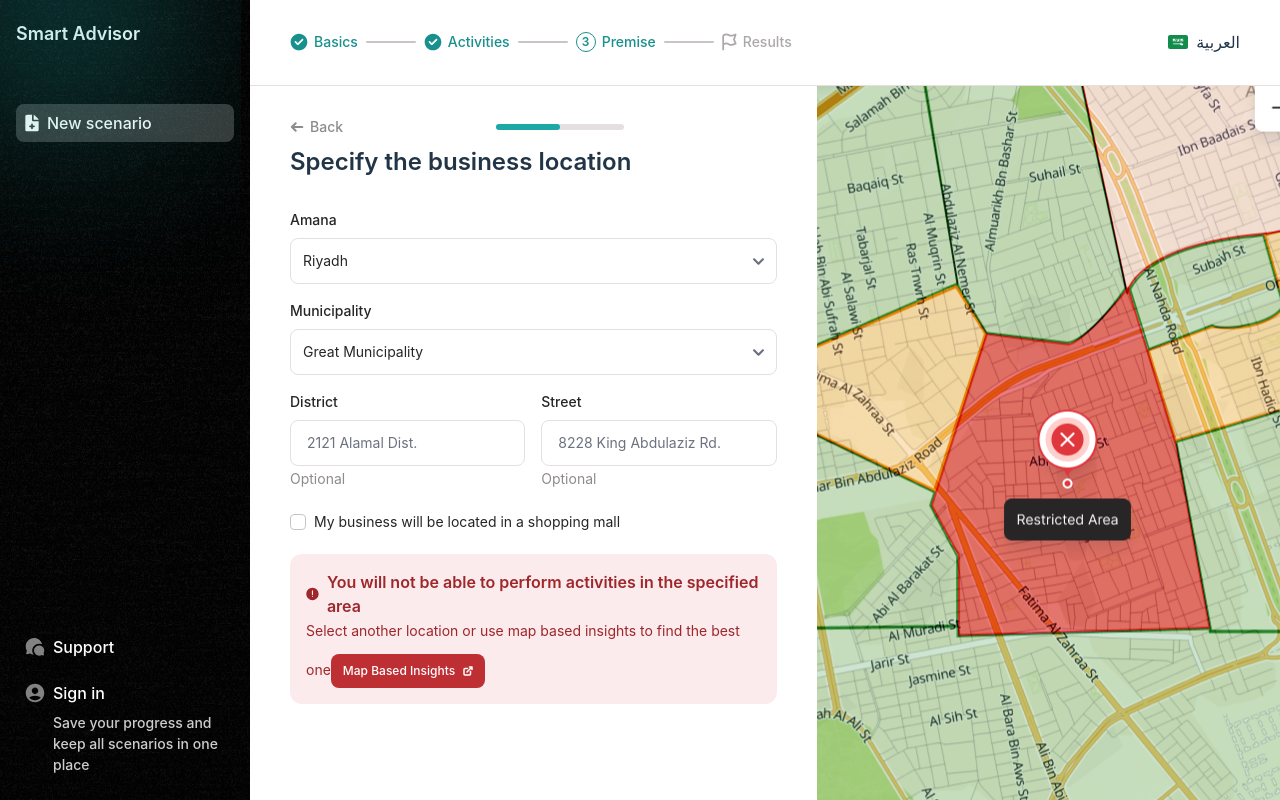
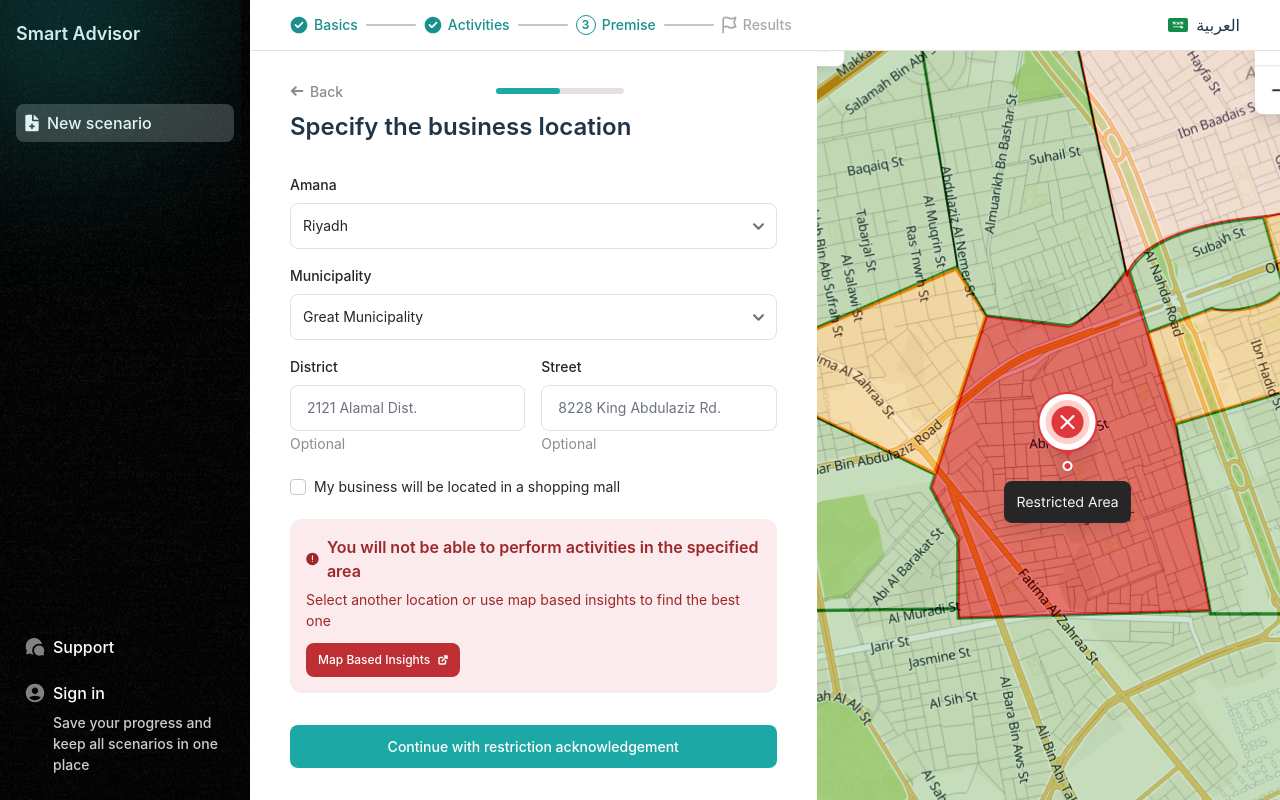
Before and after one commit to zemlyakov/vite-react-form, a React (Vite) app: page / in a window 1280 px wide. Built offline with nearby package versions, Linux system fonts and the light colour scheme.

Commit message:
Business location form

```diff
--- /dev/null
+++ b/src/components/form/SubmitButton.jsx
@@ -0,0 +1,12 @@
+import PropTypes from "prop-types";
+
+export default function SubmitButton({ label }) {
+  return (
+    <button type="button"
+            className="w-full px-5 py-2.5 text-sm font-medium leading-[150%] text-white bg-[#1CA9A6] focus:ring-4 focus:ring-blue-300 rounded-lg">{label}</button>
+  );
+}
+
+SubmitButton.propTypes = {
+  label: PropTypes.string.isRequired,
+};
--- a/src/components/questionnaire/Alert.jsx
+++ b/src/components/questionnaire/Alert.jsx
@@ -9,7 +9,7 @@ export default function Alert() {
         <b className="font-semibold leading-[150%]">You will not be able to perform activities in
           the specified area</b>
       </div>
-      <small className="mt-1.5 text-sm leading-[150%] text-[#9D272B]">Select another location or use map based insights to find
+      <small className="block mt-1.5 text-sm leading-[150%] text-[#9D272B]">Select another location or use map based insights to find
         the best one</small>
       <a href="#"
          className="mt-3 inline-flex items-center gap-2 px-3 py-2 text-white hover:text-white bg-[#BE2F34] text-xs font-medium leading-[150%] rounded-lg">
--- a/src/components/questionnaire/BusinessLocationForm.jsx
+++ b/src/components/questionnaire/BusinessLocationForm.jsx
@@ -2,6 +2,7 @@ import Select from "../form/Select.jsx";
 import TextInput from "../form/TextInput.jsx";
 import Checkbox from "../form/Checkbox.jsx";
 import Alert from "./Alert.jsx";
+import SubmitButton from "../form/SubmitButton.jsx";
 
 export default function BusinessLocationForm() {
   return (
@@ -16,6 +17,9 @@ export default function BusinessLocationForm() {
         <Checkbox id="is-shopping-mall-business" label="My business will be located in a shopping mall" />
       </div>
       <Alert />
+      <div className="pt-4">
+        <SubmitButton label="Continue with restriction acknowledgement" />
+      </div>
     </form>
   )
 }
--- a/src/components/questionnaire/Premise.jsx
+++ b/src/components/questionnaire/Premise.jsx
@@ -3,7 +3,7 @@ import BusinessLocationForm from "./BusinessLocationForm.jsx";
 
 export default function Premise() {
   return (
-    <div className="px-10 py-8 space-y-8">
+    <div className="max-w-3xl mx-auto px-10 py-8 space-y-8">
       <QuestionnaireHeader/>
       <BusinessLocationForm />
     </div>
```
